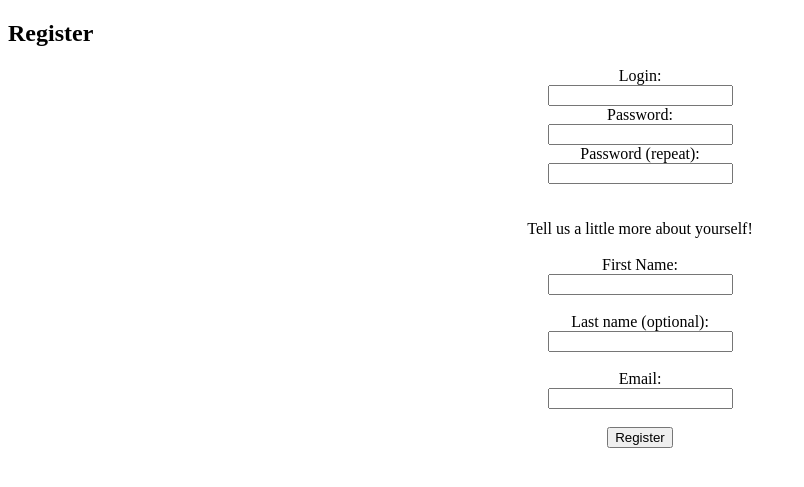
After one commit to alexbudy/track-my-run, a Flask app: page /register in a window 1280 px wide. The commit adds this page. Shown: the top 487 px of the page, without its empty margins (0-804 px from the left). Run offline with Flask 3, Linux system fonts and the light colour scheme.

Commit message:
registration page and users

```diff
--- a/server.py
+++ b/server.py
@@ -1,11 +1,11 @@
-from flask import Flask, make_response, render_template, request
+from flask import Flask, make_response, redirect, render_template, request
 import os
 from database import db
 from flask_migrate import Migrate
 from sqlalchemy import create_engine
 from sqlalchemy.sql import text
 from sqlalchemy.orm import sessionmaker
-from models import Credentials
+from models import Credentials, Users
 from utils.utils import create_salt, hash_password, create_uuid
 import redis
 
@@ -44,7 +44,6 @@ def login():
     app.logger.info(request)
 
     data = request.form
-    app.logger.info(data)
     login = data.get("login", "")
     pw = data.get("pw", "")
 
@@ -66,42 +65,63 @@ def login():
         return resp
 
 
-@app.route("/register", methods=["POST"])
+@app.route("/register", methods=["GET", "POST"])
 def register():
-    data = request.json
+    if request.method == "GET":
+        return render_template("register.html")
+
+    data = request.form
     login = data.get("login", "")
     pw = data.get("pw", "")
+    pw2 = data.get("pw2", "")
+    firstname = data.get("name", "")
+    lastname = data.get("last", "")
+    email = data.get("email", "")
 
     if not login:
         return "Missing login field", 400
     if not pw:
         return "Missing password field", 400
+    if pw != pw2:
+        return "Mismatched passwords", 400
+    if not firstname or not email:
+        return "Missing first name/email fields", 400
 
     salt = create_salt()
     hashed_pass = hash_password(pw, salt)
 
     session = Session()
-    try:
-        session.add(Credentials(login=login, hashed_pass=hashed_pass, salt=salt))
-        session.commit()
+    with Session() as session:
+        try:
+            user = Users(firstname=firstname, lastname=lastname, email=email)
+            session.add(user)
+            session.flush()
 
-        return hashed_pass
-    except Exception as e:
-        session.rollback()
-        err = str(e)
+            session.add(
+                Credentials(
+                    login=login, hashed_pass=hashed_pass, salt=salt, user_id=user.id
+                )
+            )
+            return redirect("/")
+        except Exception as e:
+            session.rollback()
+            err = str(e)
 
-        if "unique constraint" in err:
-            return "Login already exists", 400
-        else:
-            return "Unknown error", 400
-
-    finally:
-        session.close()
+            if "unique constraint" in err:
+                return "Login already exists", 400
+            else:
+                return "Unknown error", 400
 
 
 @app.route("/login")
 def login_page():
     return render_template("login.html")
+
+
+# @app.route("/register")
+# def register_page():
+#     app.logger.info(request.method)
+#     return render_template("register.html")
 
 
 @app.route("/")
--- a/templates/index.html
+++ b/templates/index.html
@@ -7,6 +7,8 @@
 </head>
 <body>
     <h1>This is the landing page</h1>
-    <a href=" {{ url_for('login') }}">login</a>
+    <a href=" {{ url_for('login') }}">Login</a>
+    <br>
+    <a href=" {{ url_for('register') }}">Register</a>
 </body>
 </html>
--- /dev/null
+++ b/templates/register.html
@@ -0,0 +1,30 @@
+<!DOCTYPE html>
+<html>
+<body>
+
+<h2>Register</h2>
+
+<div style="text-align: center;">
+    <form action="/register" method="post">
+        <label for="login">Login:</label><br>
+        <input type="text" id="login" name="login"><br>
+        <label for="pw">Password:</label><br>
+        <input type="password" id="pw" name="pw"><br>
+        <label for="pw2">Password (repeat):</label><br>
+        <input type="password" id="pw2" name="pw2"><br><br>
+        <br>
+        Tell us a little more about yourself!
+        <br><br>
+        <label for="name">First Name:</label><br>
+        <input type="text" id="name" name="name"><br><br>
+        <label for="last">Last name (optional):</label><br>
+        <input type="text" id="last" name="last"><br><br>
+        <label for="email">Email:</label><br>
+        <input type="text" id="email" name="email"><br><br>
+        <input type="submit" value="Register">
+    </form>
+
+</div>
+
+</body>
+</html>
```
Also changed, not shown: migrations/versions/35689311a20f_create_users_table.py (added, +40 -0 lines), migrations/versions/3afbddd0acf7_credentials_foreign_key.py (added, +32 -0 lines), models.py (+17 -1 lines).
